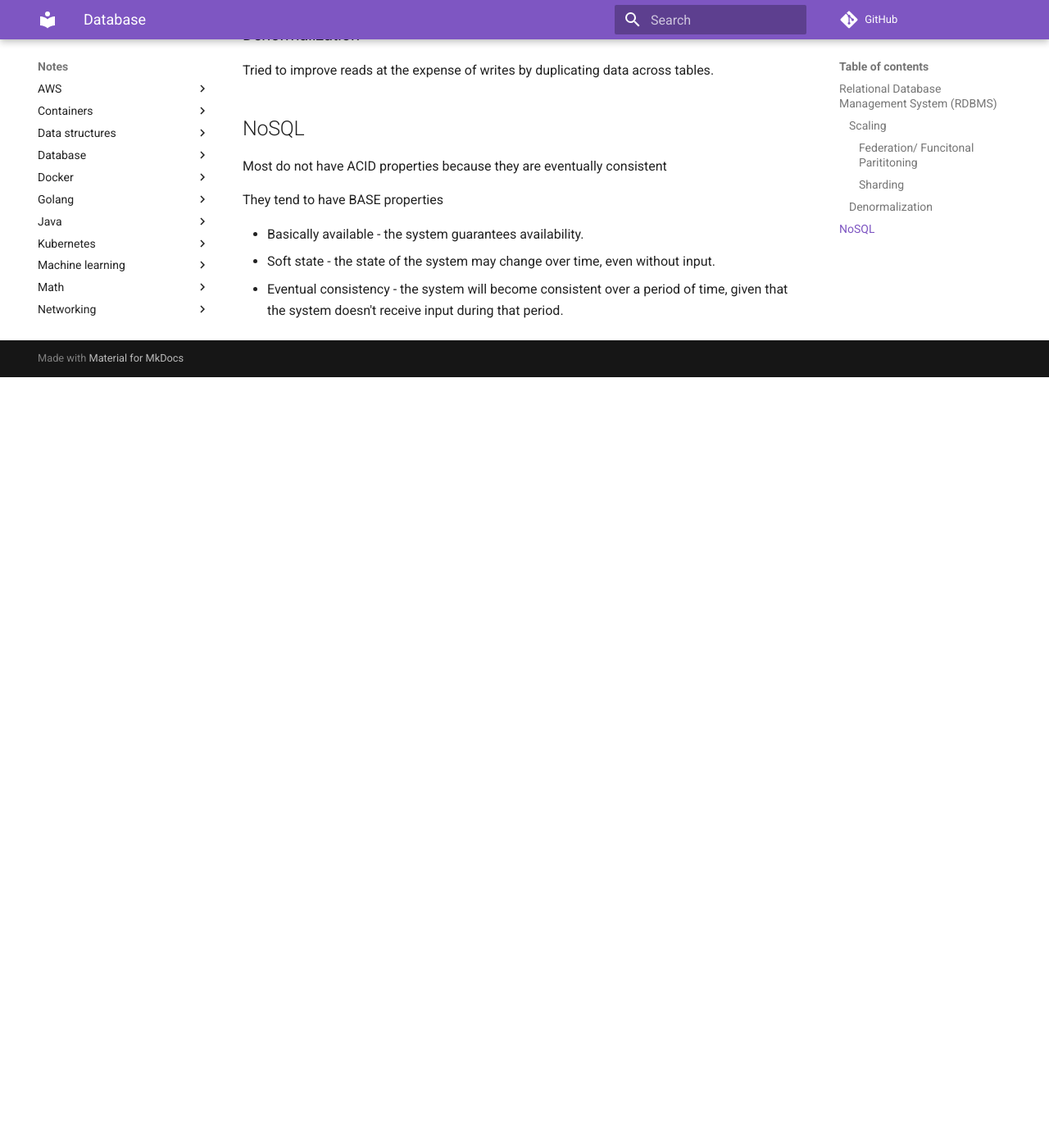
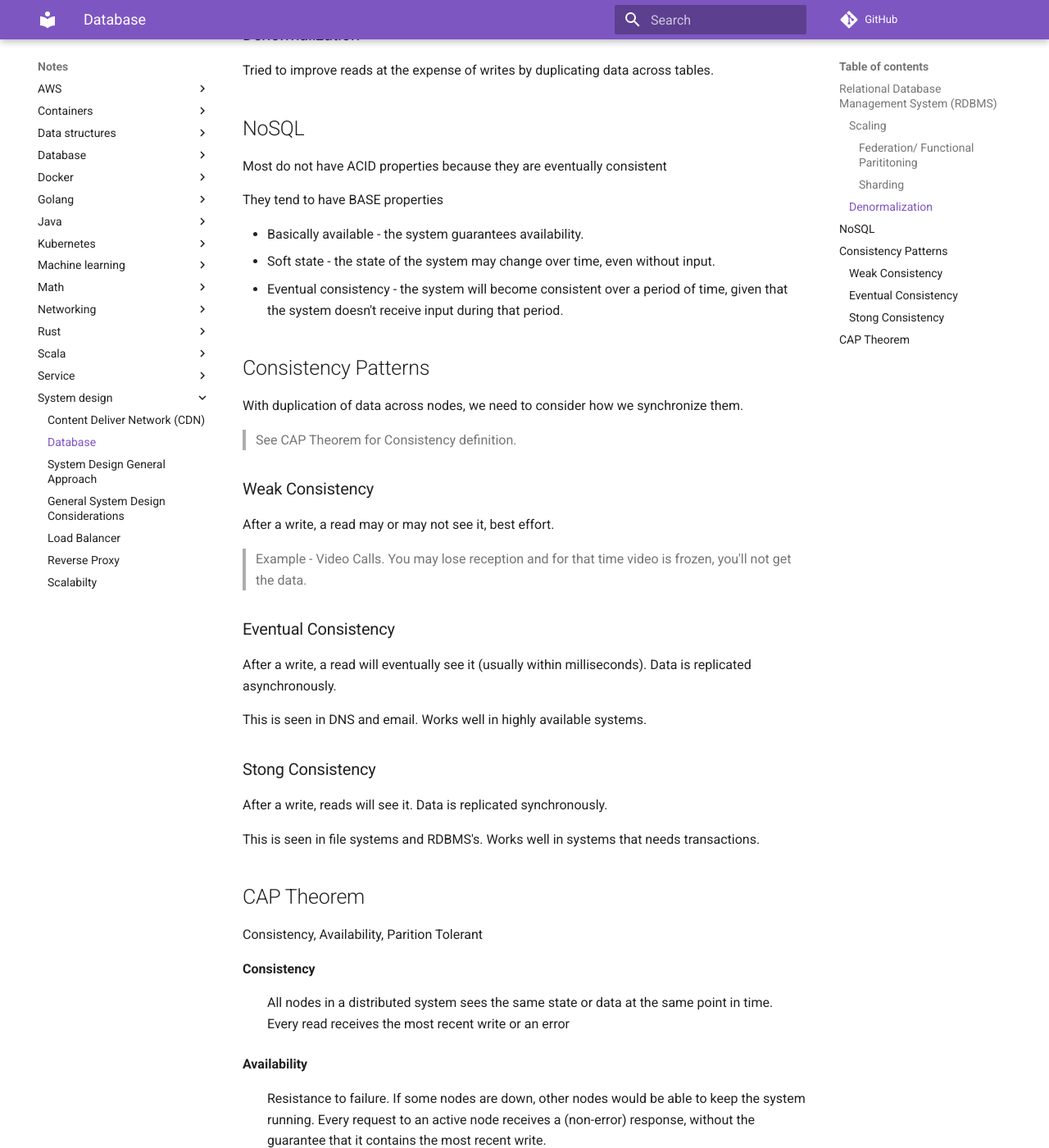
Before and after one commit to gapuchi/gapuchi.github.io, an MkDocs documentation site: the page built from docs/notes/system_design/databases.md, in a window 1280 px wide and 1400 px high, scrolled down 1475 px. Shown: the whole window at 82% size. Built offline with MkDocs 1.6.1 and Material for MkDocs 9.7.7, drawn with Linux system fonts in a browser that asks for light colours; comment, search, counter and statistics services are not loaded; before the commit the page ends 1935 px from its top, so only the background shows below that; some of the changed text lies outside the part shown.

Commit message:
Add System Design Notes - CDN, LB, Reverse Proxy...

```diff
--- a/docs/notes/system_design/databases.md
+++ b/docs/notes/system_design/databases.md
@@ -29,7 +29,7 @@ General downsides
 - High volume of writes will add load to slaves
 - More slaves, more replication, causing lag.
 
-#### Federation/ Funcitonal Parititoning
+#### Federation/ Functional Parititoning
 
 Split databases into logic groups. One db for customers, one for orders, etc.
 
@@ -65,3 +65,69 @@ They tend to have BASE properties
 - Basically available - the system guarantees availability.
 - Soft state - the state of the system may change over time, even without input.
 - Eventual consistency - the system will become consistent over a period of time, given that the system doesn't receive input during that period.
+
+## Consistency Patterns
+
+With duplication of data across nodes, we need to consider how we synchronize them.
+
+> See CAP Theorem for Consistency definition.
+
+### Weak Consistency
+
+After a write, a read may or may not see it, best effort.
+
+> Example - Video Calls. You may lose reception and for that time video is frozen, you'll not get the data.
+
+### Eventual Consistency
+
+After a write, a read will eventually see it (usually within milliseconds). Data is replicated asynchronously.
+
+This is seen in DNS and email. Works well in highly available systems.
+
+### Stong Consistency
+
+After a write, reads will see it. Data is replicated synchronously.
+
+This is seen in file systems and RDBMS's. Works well in systems that needs transactions.
+
+## CAP Theorem
+
+Consistency, Availability, Parition Tolerant
+
+Consistency
+: All nodes in a distributed system sees the same state or data at the same point in time. Every read receives the most recent write or an error
+
+Availability
+: Resistance to failure. If some nodes are down, other nodes would be able to keep the system running. Every request to an active node receives a (non-error) response, without the guarantee that it contains the most recent write.
+
+Partition Tolerant
+: The system continues to operate despite an arbitrary number of messages being dropped (or delayed) by the **network** between nodes.
+
+**It is impossible for a distributed system to provide more than two of these properties**
+
+> CAP is frequently misunderstood as if one has to choose to abandon one of the three guarantees at all times. In fact, the choice is really between consistency and availability only when a network partition or failure happens; at all other times, no trade-off has to be made.
+
+|System|C|A|P|
+|---|---|---|---|
+|noSQL|N|Y|Y|
+|RDBMD|Y|Y|N|
+
+noSQL is **not consistent**, rather it has **eventual consistency**. Changes are not applied to every component in this distributed system at the same time. Hence "eventual".
+
+Relational DB's do not support distributed joins out of the box - it is very difficult to implement, so it does not support partitioning of data.
+
+Choose a system that meets the use cases' requirements.
+
+> Example - An Ordering System (like Ebay)
+>
+> Consistency is important in this system. Otherwise an item may be over ordered. So we would go with relational.
+
+> Ex: Twitter
+>
+> Twitter gave up consistency for high scalability with paritioning.
+
+|CAP Type|Example|
+|---|---|
+|CA|A single node server. In the presence of the network partition, a distributed system is either available or consistent.|
+|CP|If a network between two nodes break, it will refuse to respond to a request, so availability is gone.|
+|AP|If a network between two nodes break, it will still process request, but not all nodes have the same data. So consistency is gone.|
```
Also changed, not shown: docs/notes/system_design/cap-theorem.md (deleted, +0 -47 lines), docs/notes/system_design/content-delivery-network.md (added, +31 -0 lines), docs/notes/system_design/general-considerations.md (added, +64 -0 lines), docs/notes/system_design/load-balancer.md (added, +43 -0 lines), docs/notes/system_design/reverse-proxy.md (added, +25 -0 lines).
